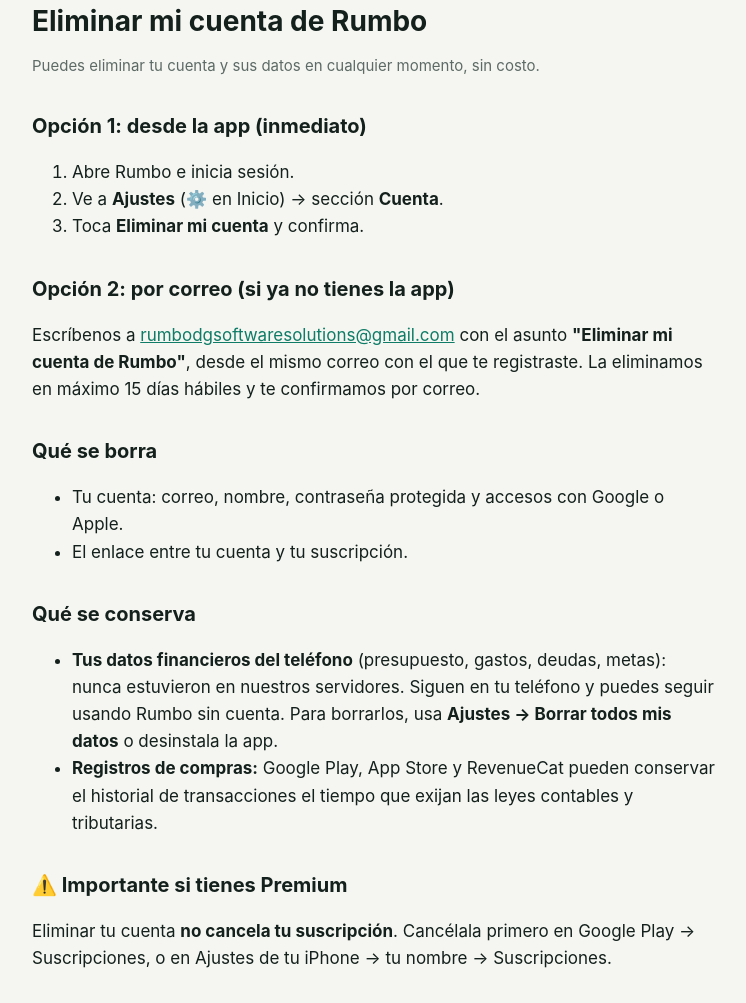
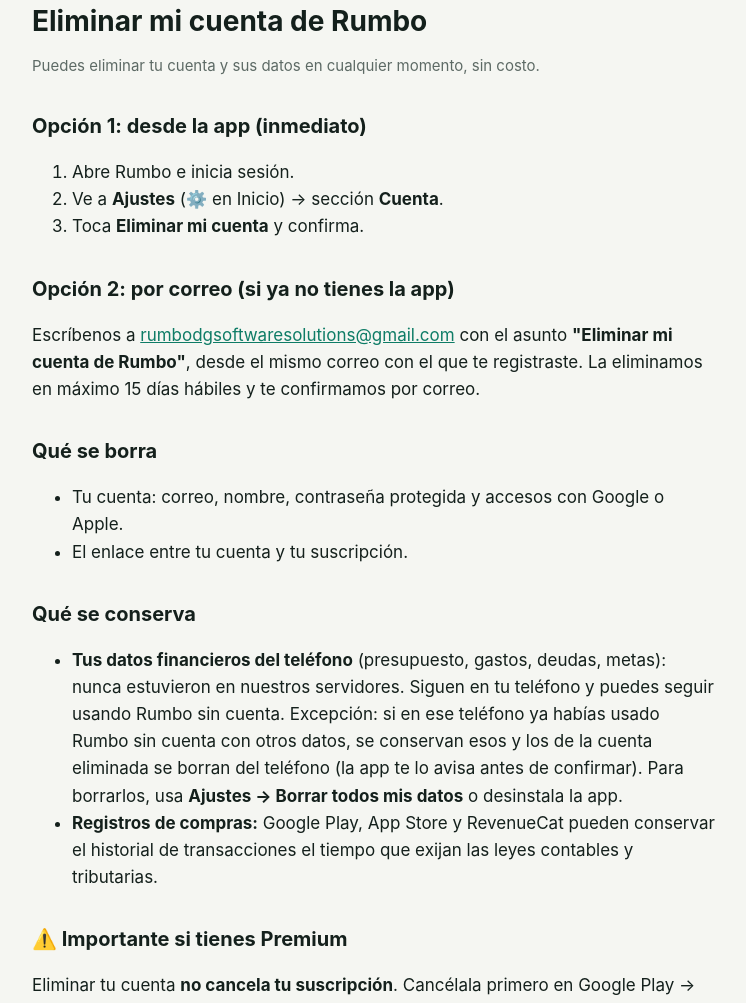
Before and after one commit to davidgaleano26/rumbo-legal, a plain HTML site: page eliminar-cuenta.html in a window 1280 px wide. Shown: the part 80-1083 px from the top of the page, without its empty margins (264-1010 px from the left). Drawn offline with Linux system fonts and the light colour scheme.

```diff
--- a/eliminar-cuenta.html
+++ b/eliminar-cuenta.html
@@ -36,7 +36,9 @@
   <ul>
     <li>
       <strong>Tus datos financieros del teléfono</strong> (presupuesto, gastos, deudas, metas): nunca estuvieron en
-      nuestros servidores. Siguen en tu teléfono y puedes seguir usando Rumbo sin cuenta. Para borrarlos, usa
+      nuestros servidores. Siguen en tu teléfono y puedes seguir usando Rumbo sin cuenta. Excepción: si en ese
+      teléfono ya habías usado Rumbo sin cuenta con otros datos, se conservan esos y los de la cuenta eliminada se
+      borran del teléfono (la app te lo avisa antes de confirmar). Para borrarlos, usa
       <strong>Ajustes → Borrar todos mis datos</strong> o desinstala la app.
     </li>
     <li>
```
